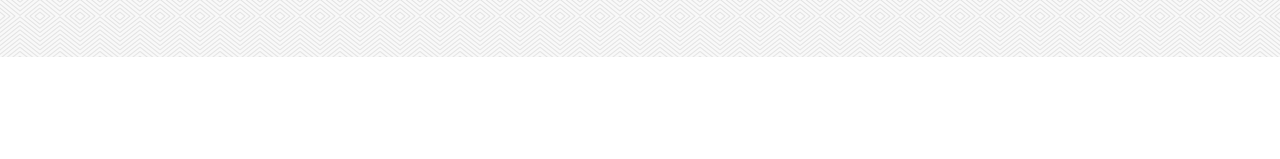
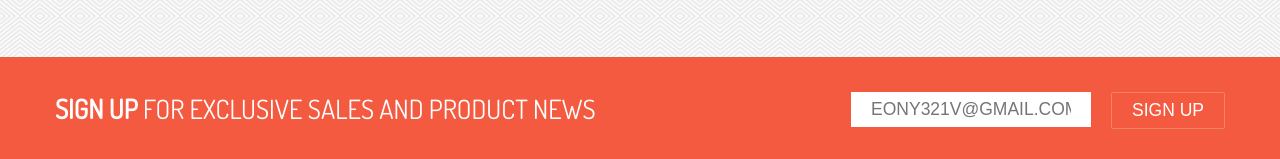
Before and after one commit to Belchenkov/Biruang, a plain HTML site: page index.html in a window 1280 px wide. Shown: the part 2186-2345 px from the top of the page. Before the commit the page ends 2243 px from the top, so only its background shows below. Drawn offline with Linux system fonts and the light colour scheme.

Commit message:
Section Subscribe

```diff
--- a/css/style.css
+++ b/css/style.css
@@ -313,3 +313,53 @@ section#about .mapin iframe {
     width: 100%;
     height: 100%;
 }
+
+/* === Section Subscribe === */
+section#subscribe {
+    background-color: #f45a40;
+    color: #fff;
+    padding: 30px 0;
+}
+
+section#subscribe .subscribe-content {
+    margin-top: 5px;
+}
+
+section#subscribe h2 {
+    float: left;
+    font-size: 1.325em;
+    text-transform: uppercase;
+}
+
+section#subscribe .subscribe-form {
+    float: right;
+}
+
+section#subscribe .email-inpt {
+    text-transform: uppercase;
+    float: left;
+    font-size: 0.875em;
+    width: 200px;
+    padding: 7px 20px;
+    border: 0;
+}
+
+section#subscribe .submit-inpt {
+    text-transform: uppercase;
+    float: left;
+    margin-left: 20px;
+    border: 1px solid #f48460;
+    padding: 7px 20px;
+    cursor: pointer;
+    font-size: 0.875em;
+    background-color: #f45a40;
+    color: #fff;
+    border-radius: 2px;
+    transition: background .25s linear;
+}
+
+section#subscribe .submit-inpt:hover {
+    background-color: #f45e4c;
+    transition: background .25s linear;
+
+}
--- a/index.html
+++ b/index.html
@@ -203,6 +203,19 @@
         </div>
     </section><!-- /#about-->
 
+    <section id="subscribe">
+        <div class="center-block-main clearfix subscribe-content">
+            <h2><strong>Sign up</strong> for exclusive sales and product news</h2>
+
+            <div class="subscribe-form">
+            <form action="" method="get">
+                <input type="email" class="email-inpt" placeholder="eony321v@gmail.com">
+                <input type="submit" class="submit-inpt" value="sign up">
+            </form>
+        </div>
+        </div>
+    </section>
+
     <script src="js/jquery-2.1.4.min.js"></script>
     <script src="js/unslider-min.js"></script> <!-- but with the right path! -->
     <script src="js/main.js"></script> <!-- but with the right path! -->
```
